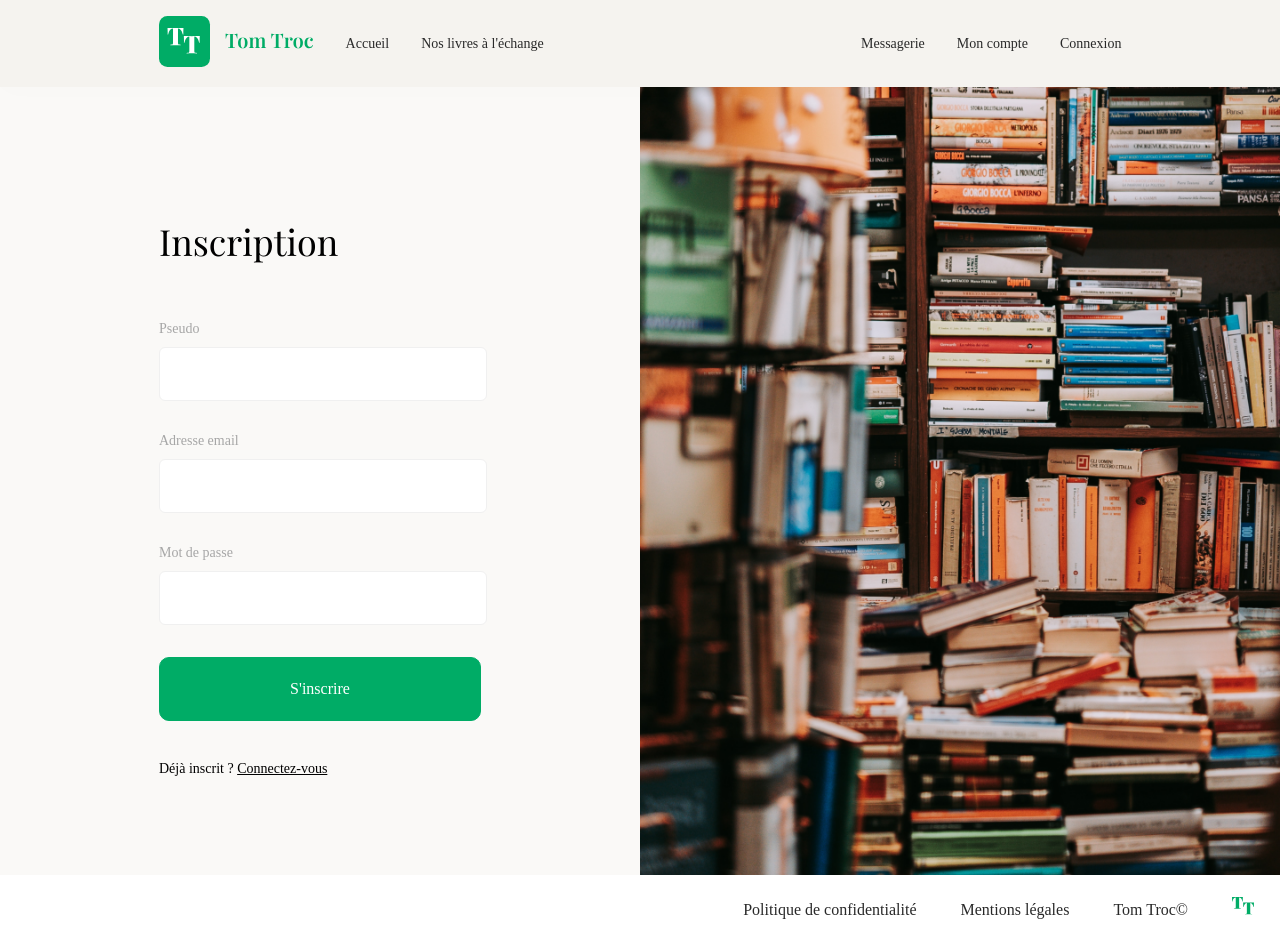
After one commit to LuDetling/TomTroc, a PHP site: template views/templates/inscription.php in a window 1280 px wide. The commit adds this page. Run offline with PHP 8.4, Linux system fonts and the light colour scheme; the template is opened without the code that fills it, so the values that code supplies are empty; a stand-in replaces the project's code that opens the database connection; some web fonts are replaced.

Commit message:
inscription

```diff
--- /dev/null
+++ b/controllers/UserController.php
@@ -0,0 +1,5 @@
+<?php
+
+class UserController
+{
+}
--- a/css/style.css
+++ b/css/style.css
@@ -99,6 +99,10 @@ header {
     font-size: 14px;
 }
 
+.navbar a:hover {
+    font-weight: bold;
+}
+
 .left-nav,
 .right-nav {
     display: flex;
@@ -110,7 +114,7 @@ header {
 }
 
 .active {
-    font-family: 'InterSB';
+    font-family: "InterSB";
 }
 /* TOP HOME */
 
@@ -462,3 +466,58 @@ footer a:hover {
     text-align: center;
     margin-bottom: 80px;
 }
+
+/* Logs */
+
+.log-image {
+    display: flex;
+    flex-wrap: wrap;
+    justify-content: space-between;
+    background-color: #faf9f7;
+}
+
+.log-image img {
+    max-width: 50%;
+    object-fit: cover;
+}
+
+.log-content {
+    width: 50%;
+}
+
+.log {
+    margin: auto;
+    margin-top: 130px;
+    width: 322px;
+}
+
+.log h1 {
+    margin-bottom: 56px;
+}
+
+.log label {
+    color: var(--gris-texte);
+    font-size: 14px;
+    margin-bottom: 10px;
+    display: block;
+}
+.log form div input {
+    margin-bottom: 32px;
+    height: 50px;
+    width: 100%;
+    border: 1px solid #f0f0f0;
+    border-radius: 6px;
+}
+
+.log form > input {
+    width: 100%;
+    margin-bottom: 40px;
+}
+
+.log .connexion {
+    font-size: 14px;
+}
+
+.log .connexion a {
+    color: black;
+}
--- /dev/null
+++ b/views/templates/inscription.php
@@ -0,0 +1,24 @@
+<section class="log-image">
+    <div class="log-content">
+        <div class="log">
+            <h1>Inscription</h1>
+            <form action="index.php?action=newUser" method="POST">
+                <div>
+                    <label for="pseudo">Pseudo</label>
+                    <input type="text" id="pseudo" name="pseudo">
+                </div>
+                <div>
+                    <label for="email">Adresse email</label>
+                    <input type="email" id="email" name="email">
+                </div>
+                <div>
+                    <label for="password">Mot de passe</label>
+                    <input type="password" id="password" name="password">
+                </div>
+                <input type="submit" class="button button-green" value="S'inscrire">
+            </form>
+            <div class="connexion">Déjà inscrit ? <a href="index.php?action=connexion">Connectez-vous</a></div>
+        </div>
+    </div>
+    <img src="/tomtroc/images/marialaura-gionfriddo-50G3FvyQxX0-unsplash 1.png" alt="image inscription">
+</section>
```
Also changed, not shown: controllers/AdminController.php (added, +41 -0 lines), index.php (+12 -0 lines), models/User.php (added, +32 -0 lines), models/UserManager.php (added, +15 -0 lines), views/templates/connexion.php (added, +20 -0 lines), images/marialaura-gionfriddo-50G3FvyQxX0-unsplash 1.png (added).
